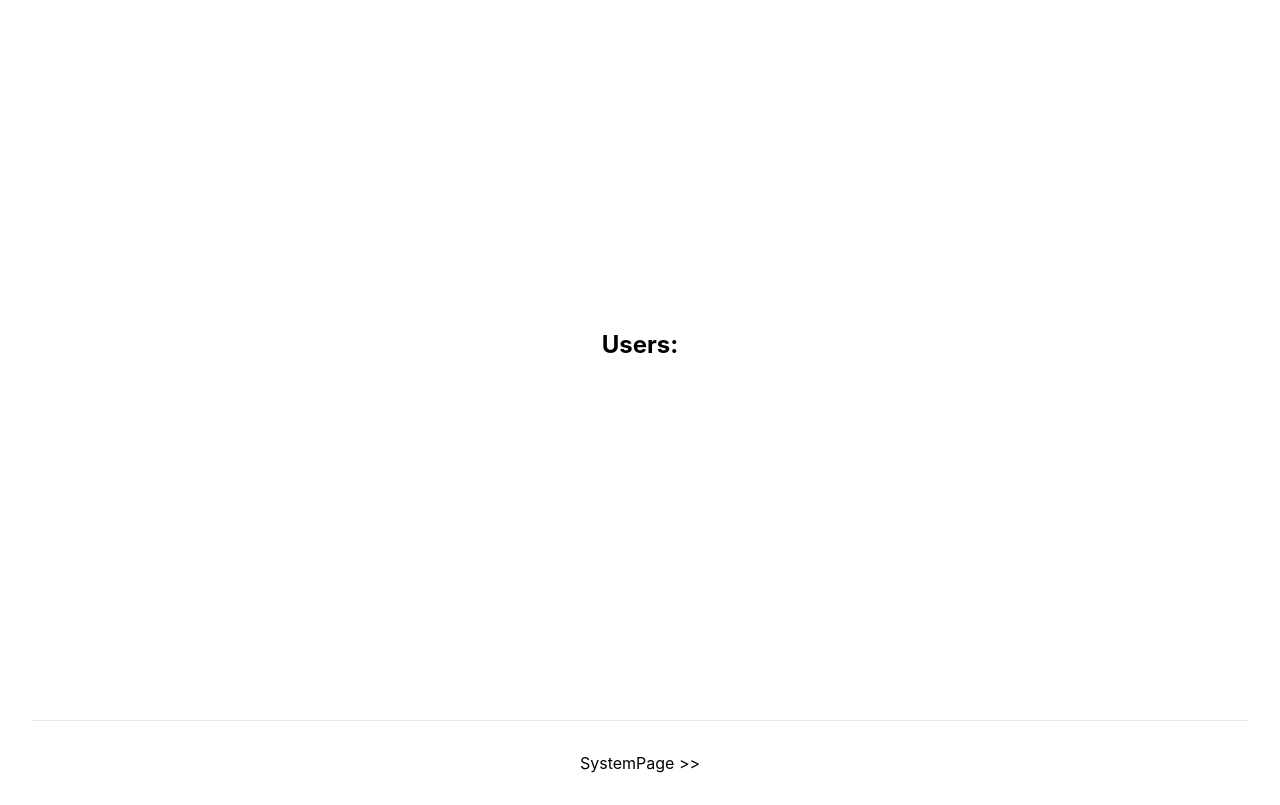
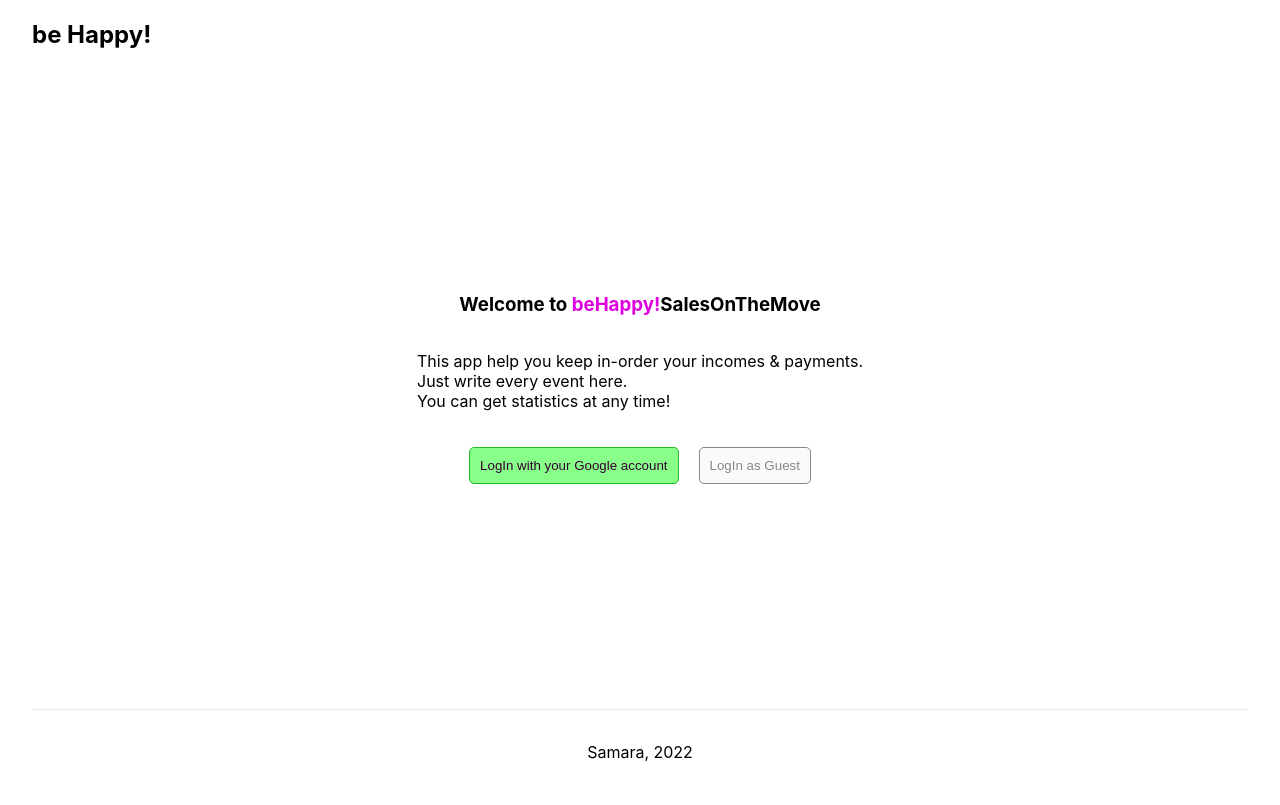
Before and after one commit to ZarNizza/next-sotm, a Next.js app: page / in a window 1280 px wide. Built offline with nearby package versions, Linux system fonts and the light colour scheme.

Commit message:
home screen MVP

```diff
--- a/pages/index.tsx
+++ b/pages/index.tsx
@@ -6,50 +6,40 @@ import { useEffect, useState } from "react";
 import styles from "../styles/Home.module.css";
 import Layout from "../components/layout";
 
-export interface User {
-  cid: number;
-  cname: string;
-  cphone: string | null;
-  gooid: string | null;
-}
-
 const Home: NextPage = () => {
-  const [users, setUsers] = useState<User[]>([]);
-  useEffect(() => {
-    fetch("/api/users")
-      .then((res) => res.json())
-      .then((res: { data: User[] }) => {
-        setUsers(res.data || []);
-      })
-      .catch((error) =>
-        console.log("! frontend fetch error - ", error.message)
-      );
-  }, []);
-
+  function guestLoginHandler() {
+    console.log("------------- LoginButton ---------");
+  }
   return (
     <Layout>
+      <Head>
+        <title>SOTM Next App</title>
+        <link rel="icon" href="/favicon.ico" />
+      </Head>
+
       <div className={styles.container}>
-        <Head>
-          <title>SOTM Next App</title>
-          <link rel="icon" href="/favicon.ico" />
-        </Head>
-
+        <h2>be Happy!</h2>
         <main className={styles.main}>
-          <h2>Users:</h2>
-          <ul>
-            {users.map((user: User) => (
-              <li key={user.cid}>
-                {user.cname}
-                {", "}
-                {user.cphone} {user.gooid}
-              </li>
-            ))}
-          </ul>
+          <h3>
+            Welcome to <span style={{ color: "#d0d" }}>beHappy!</span>
+            SalesOnTheMove
+          </h3>
+          <p>
+            This app help you keep in-order your incomes & payments. <br />
+            Just write every event here. <br />
+            You can get statistics at any time!
+          </p>
+          <div className={styles.login}>
+            <button onClick={guestLoginHandler} className={styles.loginButton}>
+              LogIn with your Google account
+            </button>
+            <button onClick={guestLoginHandler} className={styles.guestButton}>
+              LogIn as Guest
+            </button>
+          </div>
         </main>
 
-        <footer className={styles.footer}>
-          <Link href="/sys">SystemPage &gt;&gt;</Link>
-        </footer>
+        <footer className={styles.footer}>Samara, 2022</footer>
       </div>
     </Layout>
   );
--- a/styles/Home.module.css
+++ b/styles/Home.module.css
@@ -3,7 +3,7 @@
 }
 
 .main {
-  min-height: 90vh;
+  min-height: 80vh;
   padding: 4rem 0;
   flex: 1;
   display: flex;
@@ -121,3 +121,33 @@
 .userInput {
   margin-right: 10px;
 }
+.footerLink {
+  margin-right: 10px;
+}
+.login {
+  margin: 20px auto;
+}
+.loginButton {
+  background-color: #8f8;
+  color: #303;
+  border: 1px solid #2b2;
+  border-radius: 5px;
+  margin: 0 10px;
+  padding: 10px;
+}
+.loginButton:hover {
+  background-color: #2f2;
+  cursor: pointer;
+}
+.guestButton {
+  background-color: #fafafa;
+  color: #888;
+  border: 1px solid #888;
+  border-radius: 5px;
+  margin: 0 10px;
+  padding: 10px;
+}
+.guestButton:hover {
+  background-color: #eee;
+  cursor: pointer;
+}
```
Also changed, not shown: pages/home.tsx (added, +63 -0 lines).
